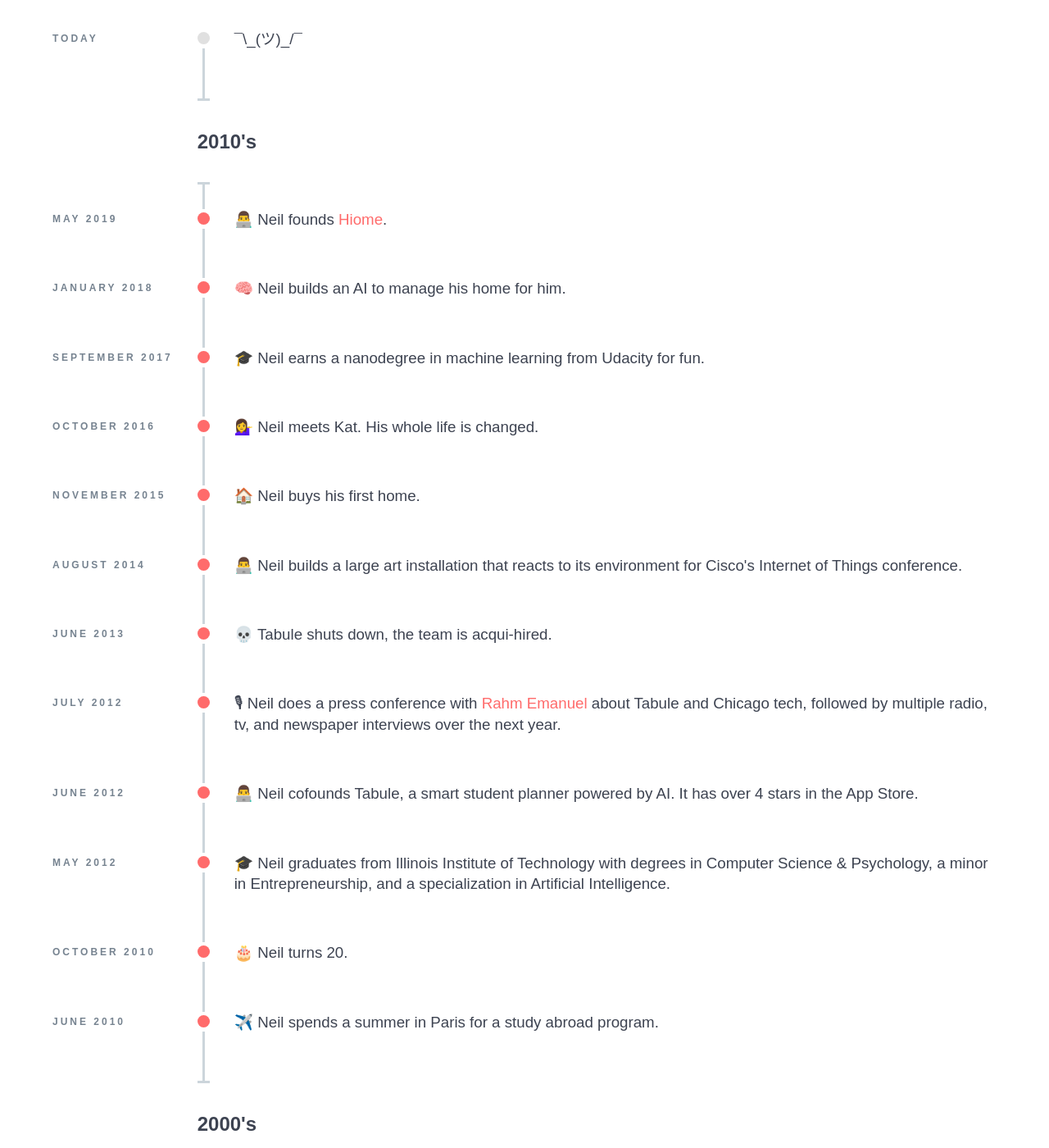
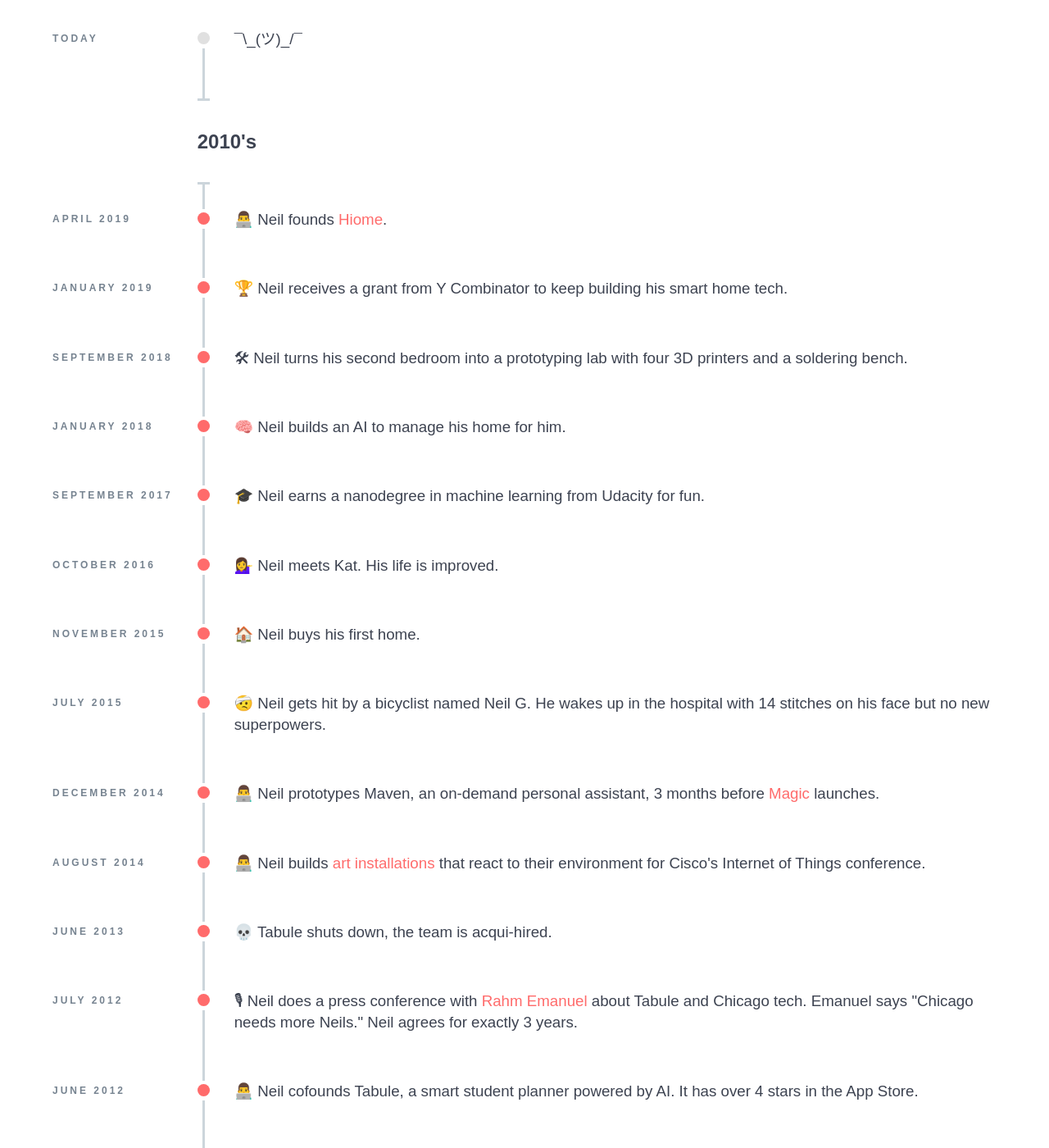
Before and after one commit to neilgupta/neilgupta.github.com, a Jekyll site: the page timeline.html, which Jekyll copies as it is, in a window 1280 px wide and 1400 px high, scrolled down 284 px. Shown: the whole window at 82% size. Built offline with Jekyll 4.4.1, drawn with Linux system fonts in a browser that asks for light colours; some of the changed text lies outside the part shown.

Commit message:
add some new data points to timeline

```diff
--- a/timeline.html
+++ b/timeline.html
@@ -227,11 +227,29 @@
           </li>
           <li class="timeline-item">
               <div class="timeline-info">
-                  <span>May 2019</span>
+                  <span>April 2019</span>
               </div>
               <div class="timeline-marker"></div>
               <div class="timeline-content">
                   <h3 class="timeline-title">👨‍💻 Neil founds <a href="https://hiome.com">Hiome</a>.</h3>
+              </div>
+          </li>
+          <li class="timeline-item">
+              <div class="timeline-info">
+                  <span>January 2019</span>
+              </div>
+              <div class="timeline-marker"></div>
+              <div class="timeline-content">
+                  <h3 class="timeline-title">🏆 Neil receives a grant from Y Combinator to keep building his smart home tech.</h3>
+              </div>
+          </li>
+          <li class="timeline-item">
+              <div class="timeline-info">
+                  <span>September 2018</span>
+              </div>
+              <div class="timeline-marker"></div>
+              <div class="timeline-content">
+                  <h3 class="timeline-title">🛠 Neil turns his second bedroom into a prototyping lab with four 3D printers and a soldering bench.</h3>
               </div>
           </li>
           <li class="timeline-item">
@@ -258,7 +276,7 @@
               </div>
               <div class="timeline-marker"></div>
               <div class="timeline-content">
-                  <h3 class="timeline-title">💁‍♀️ Neil meets Kat. His whole life is changed.</h3>
+                  <h3 class="timeline-title">💁‍♀️ Neil meets Kat. His life is improved.</h3>
               </div>
           </li>
           <li class="timeline-item">
@@ -272,11 +290,29 @@
           </li>
           <li class="timeline-item">
               <div class="timeline-info">
+                  <span>July 2015</span>
+              </div>
+              <div class="timeline-marker"></div>
+              <div class="timeline-content">
+                  <h3 class="timeline-title">🤕 Neil gets hit by a bicyclist named Neil G. He wakes up in the hospital with 14 stitches on his face but no new superpowers.</h3>
+              </div>
+          </li>
+          <li class="timeline-item">
+              <div class="timeline-info">
+                  <span>December 2014</span>
+              </div>
+              <div class="timeline-marker"></div>
+              <div class="timeline-content">
+                  <h3 class="timeline-title">👨‍💻 Neil prototypes Maven, an on-demand personal assistant, 3 months before <a href="https://getmagic.com">Magic</a> launches.</h3>
+              </div>
+          </li>
+          <li class="timeline-item">
+              <div class="timeline-info">
                   <span>August 2014</span>
               </div>
               <div class="timeline-marker"></div>
               <div class="timeline-content">
-                  <h3 class="timeline-title">👨‍💻 Neil builds a large art installation that reacts to its environment for Cisco's Internet of Things conference.</h3>
+                  <h3 class="timeline-title">👨‍💻 Neil builds <a href="https://vimeo.com/108903604">art installations</a> that react to their environment for Cisco's Internet of Things conference.</h3>
               </div>
           </li>
           <li class="timeline-item">
@@ -294,7 +330,7 @@
               </div>
               <div class="timeline-marker"></div>
               <div class="timeline-content">
-                  <h3 class="timeline-title">🎙 Neil does a press conference with <a href="https://en.wikipedia.org/wiki/Rahm_Emanuel">Rahm Emanuel</a> about Tabule and Chicago tech, followed by multiple radio, tv, and newspaper interviews over the next year.</h3>
+                  <h3 class="timeline-title">🎙 Neil does a press conference with <a href="https://en.wikipedia.org/wiki/Rahm_Emanuel">Rahm Emanuel</a> about Tabule and Chicago tech. Emanuel says "Chicago needs more Neils." Neil agrees for exactly 3 years.</h3>
               </div>
           </li>
           <li class="timeline-item">
@@ -317,6 +353,24 @@
           </li>
           <li class="timeline-item">
               <div class="timeline-info">
+                  <span>December 2011</span>
+              </div>
+              <div class="timeline-marker"></div>
+              <div class="timeline-content">
+                  <h3 class="timeline-title">💻 Neil works with the <a href="https://vimeo.com/33098706">Haiti Ministry of Education, OLPC, and IIT</a> to deploy solar panels, laptops, and servers pre-loaded with Wikipedia in a Haitian school.</h3>
+              </div>
+          </li>
+          <li class="timeline-item">
+              <div class="timeline-info">
+                  <span>October 2011</span>
+              </div>
+              <div class="timeline-marker"></div>
+              <div class="timeline-content">
+                  <h3 class="timeline-title">🏆 Neil becomes a ThinkChicago Fellow.</h3>
+              </div>
+          </li>
+          <li class="timeline-item">
+              <div class="timeline-info">
                   <span>October 2010</span>
               </div>
               <div class="timeline-marker"></div>
@@ -330,7 +384,7 @@
               </div>
               <div class="timeline-marker"></div>
               <div class="timeline-content">
-                  <h3 class="timeline-title">✈️ Neil spends a summer in Paris for a study abroad program.</h3>
+                  <h3 class="timeline-title">✈️ Neil spends a summer in Paris for study abroad.</h3>
               </div>
           </li>
           <li class="timeline-item period">
@@ -338,6 +392,16 @@
               <div class="timeline-marker"></div>
               <div class="timeline-content">
                   <h2 class="timeline-title">2000's</h2>
+              </div>
+          </li>
+          <li class="timeline-item">
+              <div class="timeline-info">
+                  <span>November 2009</span>
+              </div>
+              <div class="timeline-marker"></div>
+              <div class="timeline-content">
+                  <h3 class="timeline-title">📷 Neil gets a DSLR camera and picks up <a href="https://500px.com/neilgupta">photography as a hobby</a>.</h3>
+                  <p></p>
               </div>
           </li>
           <li class="timeline-item">
@@ -385,7 +449,7 @@
               </div>
               <div class="timeline-marker"></div>
               <div class="timeline-content">
-                  <h3 class="timeline-title">👨‍💻 Neil builds his own NoSQL CMS to power Amalgam Magazine, an online literary magazine he cofounded.</h3>
+                  <h3 class="timeline-title">👨‍💻 Neil builds a NoSQL CMS to power Amalgam Magazine, an online literary magazine he cofounded.</h3>
               </div>
           </li>
           <li class="timeline-item">
@@ -446,7 +510,7 @@
               </div>
               <div class="timeline-marker"></div>
               <div class="timeline-content">
-                  <h3 class="timeline-title">👨‍💻 Neil gets DSL at home and starts playing with CSS & JavaScript. And Napster.</h3>
+                  <h3 class="timeline-title">🔥 Neil's parents upgrade their dial-up to 6mbps DSL. Neil starts playing with JavaScript. And Napster.</h3>
               </div>
           </li>
           <li class="timeline-item">
@@ -455,7 +519,7 @@
               </div>
               <div class="timeline-marker"></div>
               <div class="timeline-content">
-                  <h3 class="timeline-title">🕶 The Matrix is released, Neil has to start clarifying his name isn't Neo for the rest of the decade.</h3>
+                  <h3 class="timeline-title">🕶 The Matrix is released. Neil has to start clarifying his name isn't Neo for the rest of the decade.</h3>
               </div>
           </li>
           <li class="timeline-item">
@@ -473,7 +537,16 @@
               </div>
               <div class="timeline-marker"></div>
               <div class="timeline-content">
-                  <h3 class="timeline-title">🏠 Neil moves to his home in south San Jose on Christmas.</h3>
+                  <h3 class="timeline-title">🏠 Neil moves to his new home in south San Jose on Christmas.</h3>
+              </div>
+          </li>
+          <li class="timeline-item">
+              <div class="timeline-info">
+                  <span>February 1995</span>
+              </div>
+              <div class="timeline-marker"></div>
+              <div class="timeline-content">
+                  <h3 class="timeline-title">💩 Neil splatters poop all over his walls while swinging a garbage bag with a dirty diaper. This is his first lesson in physics.</h3>
               </div>
           </li>
           <li class="timeline-item">
```
Also changed, not shown: other parts of timeline.html (+1 -1 lines).
